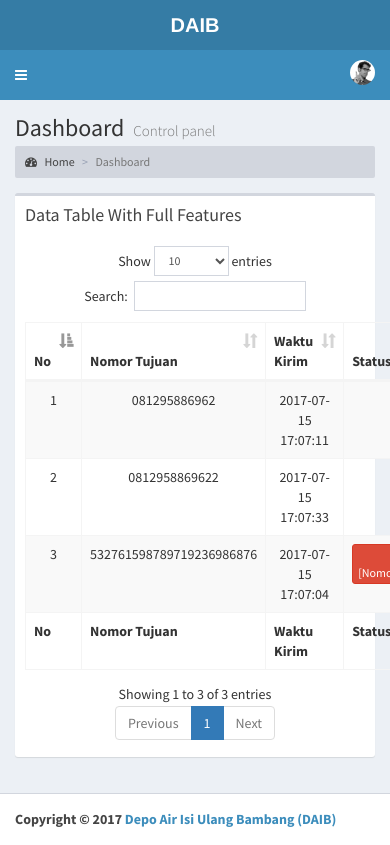
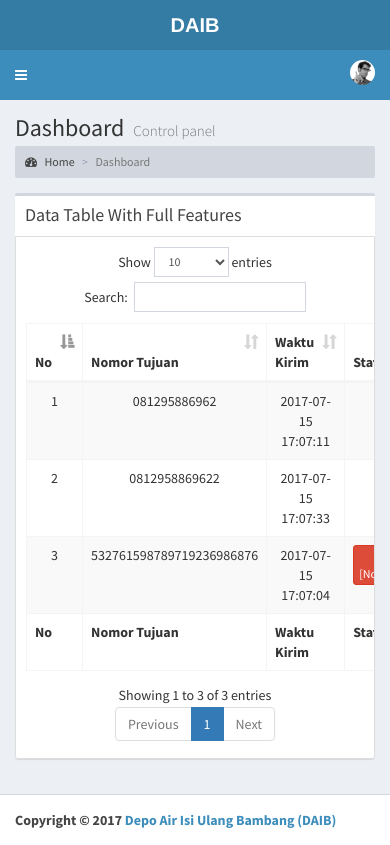
Before and after one commit to ezzarush/daib, a PHP site: page /pesanMasuk.php in a window 390 px wide. Run offline with PHP 8.4, Linux system fonts and the light colour scheme; data comes from the database, SQL or seed files in the repository; some libraries are stand-ins or nearby versions.

Commit message:
add responsive table

```diff
--- a/pesanMasuk.php
+++ b/pesanMasuk.php
@@ -29,7 +29,7 @@ require_once('config/database.php');
               <h3 class="box-title">Data Table With Full Features</h3>
             </div>
             <!-- /.box-header -->
-            <div class="box-body">
+            <div class="box-body table-responsive">
               <table id="example1" class="table table-bordered table-striped">
                 <thead>
                 <tr>
```
